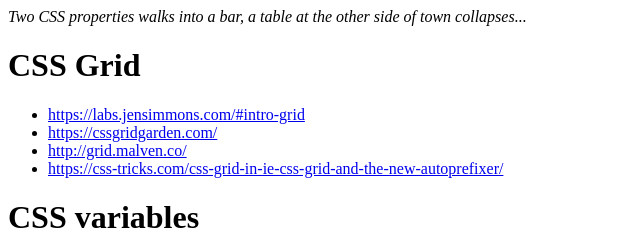
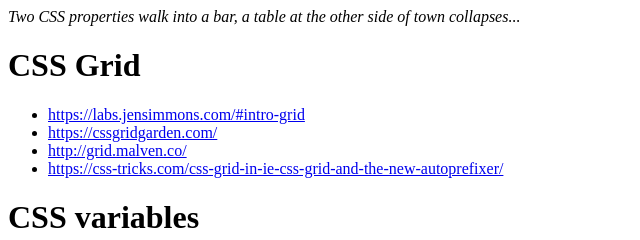
Before and after one commit to J-Kallunki/css-2018, a plain HTML site: page index.html in a window 1280 px wide. Shown: the top 240 px of the page, 0-640 px from the left. Drawn offline with Linux system fonts and the light colour scheme.

Commit message:
Update index.html

```diff
--- a/index.html
+++ b/index.html
@@ -1,4 +1,4 @@
-<p><em>Two CSS properties walks into a bar, a table at the other side of town collapses...</em></p>
+<p><em>Two CSS properties walk into a bar, a table at the other side of town collapses...</em></p>
 
 <h1 id="cssgrid">CSS Grid</h1>
 
```
